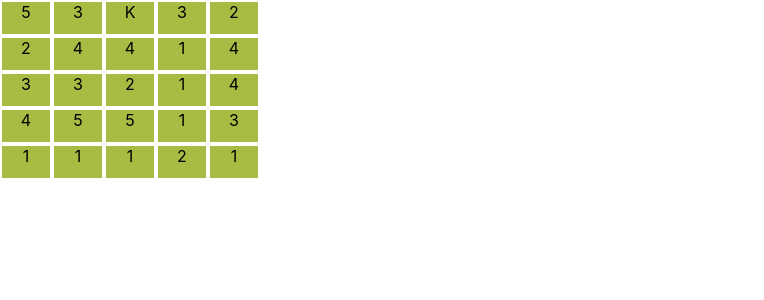
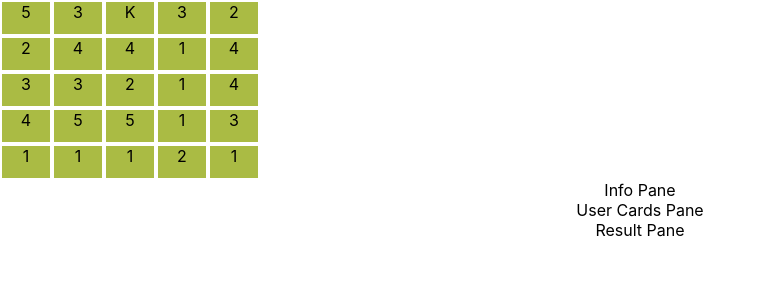
Before and after one commit to DJ-Chemik/Capture-The-King, a React (Create React App) app: page / in a window 1280 px wide. Shown: the top 300 px of the page, without its empty margins (0-764 px from the left). Built offline with nearby package versions, Linux system fonts and the light colour scheme.

Commit message:
Add styled components

```diff
--- a/src/App.tsx
+++ b/src/App.tsx
@@ -1,20 +1,19 @@
 import React from 'react';
 import './App.css';
-import InfoPage from './info-pane/InfoPage';
+import InfoPane from './info-pane/InfoPane';
 import UserCardsPane from './user-cards-pane/UserCardsPane';
 import ResultPane from './result-pane/ResultPane';
-import GamePage from './game-pane/GamePage';
-import Card from './Card';
-import {CardValue} from './PredefinedValues'
+import GamePane from './game-pane/GamePane';
+import { AppWrapper } from './StyledComponents';
 
 function App() {
   return (
-    <div className="App">
-      <GamePage/>
-      <InfoPage/>
+    <AppWrapper>
+      <GamePane/>
+      <InfoPane/>
       <UserCardsPane/>
       <ResultPane/>
-    </div>
+    </AppWrapper>
   );
 }
 
--- /dev/null
+++ b/src/StyledComponents.ts
@@ -0,0 +1,21 @@
+import styled from "styled-components";
+
+export const AppWrapper = styled.div`
+    text-align: center;
+`;
+
+export const GamePaneWrapper = styled.div`
+    text-align: center;
+`;
+
+export const InfoPaneWrapper = styled.div`
+
+`;
+
+export const ResultPaneWrapper = styled.div`
+
+`;
+
+export const UserCardsPaneWrapper = styled.div`
+
+`;
--- a/src/game-pane/GamePage.tsx
+++ b/src/game-pane/GamePane.tsx
@@ -2,8 +2,9 @@ import React, { useState, useEffect } from 'react';
 import Card, { CardProps } from '../Card';
 import { CardValue } from '../PredefinedValues';
 import RowWithCards from './RowWithCards';
+import { GamePaneWrapper } from '../StyledComponents';
 
-const GamePage = () => {
+const GamePane = () => {
     const [boardCards, setBoardCards] = useState<CardProps[]>();
     const [cardTable, setCardTable] = useState<JSX.Element[]>();
     const [numberOfCardValue1, setNumberOfCardValue1] = useState<number>(7);
@@ -103,10 +104,10 @@ const GamePage = () => {
     }
 
     return (
-    <div style={{textAlign: "center"}}>
+    <GamePaneWrapper>
         {cardTable}
-    </div>
+    </GamePaneWrapper>
   );
 }
 
-export default GamePage;
+export default GamePane;
--- a/src/info-pane/InfoPage.tsx
+++ /dev/null
@@ -1,11 +0,0 @@
-import React from 'react';
-
-const InfoPage = () => {
-  return (
-    <div>
-
-    </div>
-  );
-}
-
-export default InfoPage;
--- /dev/null
+++ b/src/info-pane/InfoPane.tsx
@@ -0,0 +1,12 @@
+import React from 'react';
+import { InfoPaneWrapper } from '../StyledComponents';
+
+const InfoPane = () => {
+  return (
+    <InfoPaneWrapper>
+      Info Pane
+    </InfoPaneWrapper>
+  );
+}
+
+export default InfoPane;
--- a/src/result-pane/ResultPane.tsx
+++ b/src/result-pane/ResultPane.tsx
@@ -1,10 +1,11 @@
 import React from 'react';
+import { ResultPaneWrapper } from '../StyledComponents';
 
 const ResultPane = () => {
   return (
-    <div>
-
-    </div>
+    <ResultPaneWrapper>
+      Result Pane
+    </ResultPaneWrapper>
   );
 }
 
--- a/src/user-cards-pane/UserCardsPane.tsx
+++ b/src/user-cards-pane/UserCardsPane.tsx
@@ -1,10 +1,11 @@
 import React from 'react';
+import { UserCardsPaneWrapper } from '../StyledComponents';
 
 const UserCardsPane = () => {
   return (
-    <div>
-
-    </div>
+    <UserCardsPaneWrapper>
+      User Cards Pane
+    </UserCardsPaneWrapper>
   );
 }
 
```
